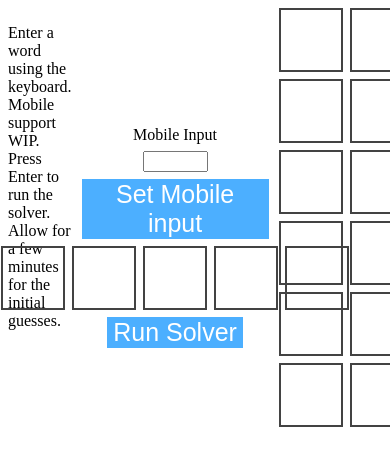
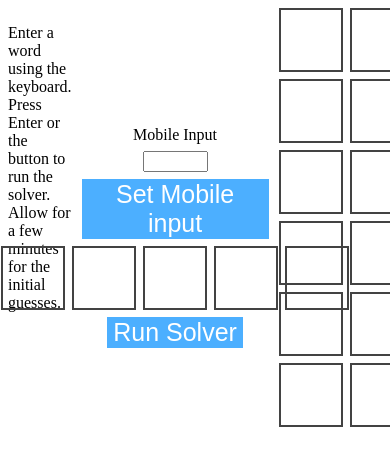
Before and after one commit to JamesG9802/Wordle-Information-Gain, a PHP site: page / in a window 390 px wide; the page is wider, and only the part inside the window is pictured. Shown: the top 466 px of that part. Run offline with PHP 8.4, Linux system fonts and the light colour scheme.

Commit message:
Fixed description to remove "Mobile Support WIP."

```diff
--- a/index.html
+++ b/index.html
@@ -5,7 +5,7 @@
 <body>
     <div class="Page-Content">
         <div class="Desc">
-            <p>Enter a word using the keyboard. Mobile support WIP. Press Enter to run the solver. Allow for a few minutes for the initial guesses.</p>
+            <p>Enter a word using the keyboard. Press Enter or the button to run the solver. Allow for a few minutes for the initial guesses.</p>
         </div>
         <div style="align-items: center;" class="Wordle-Board">
             <p id="Error-Display"></p>
--- a/index.php
+++ b/index.php
@@ -7,7 +7,7 @@
     <body>
         <div class="Page-Content">
             <div class="Desc">
-                <p>Enter a word using the keyboard. Mobile support WIP. Press Enter to run the solver. Allow for a few minutes for the initial guesses.</p>
+                <p>Enter a word using the keyboard. Press Enter or the button to run the solver. Allow for a few minutes for the initial guesses.</p>
             </div>
             <div style="align-items: center;"class="Wordle-Board">
                 <p id="Error-Display"></p>
```
